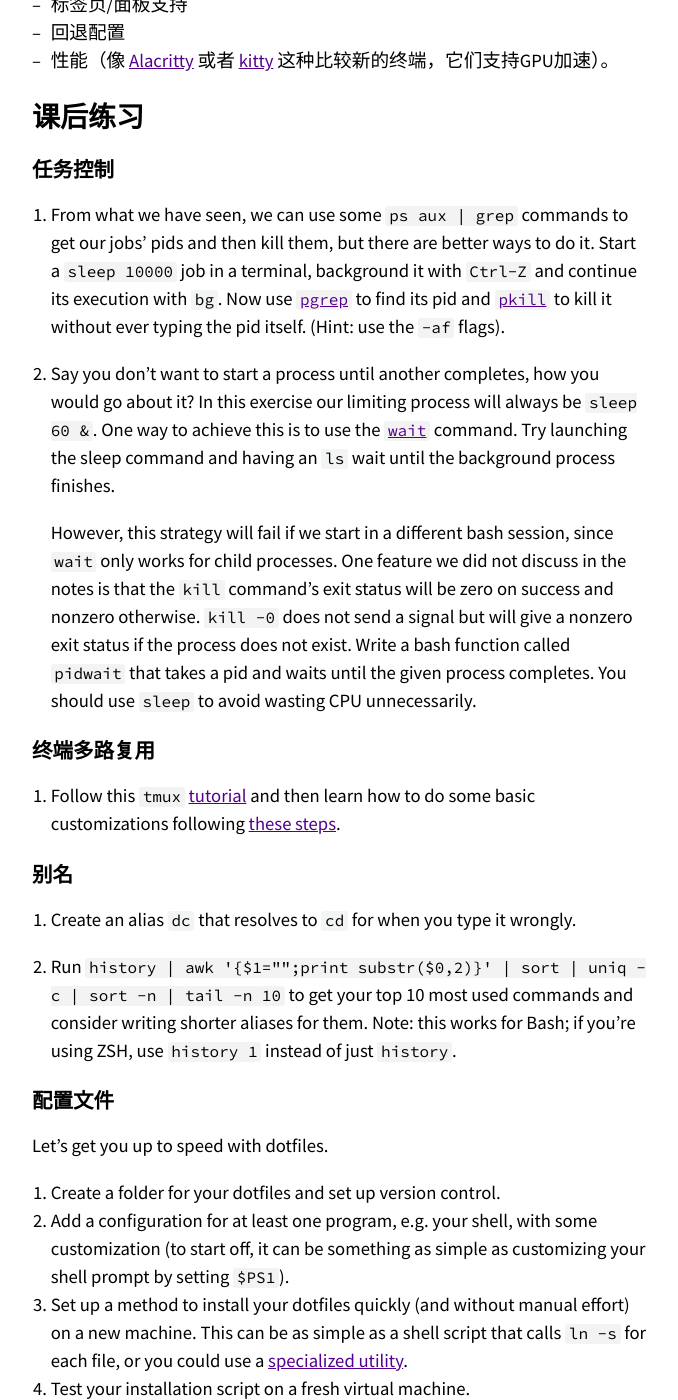
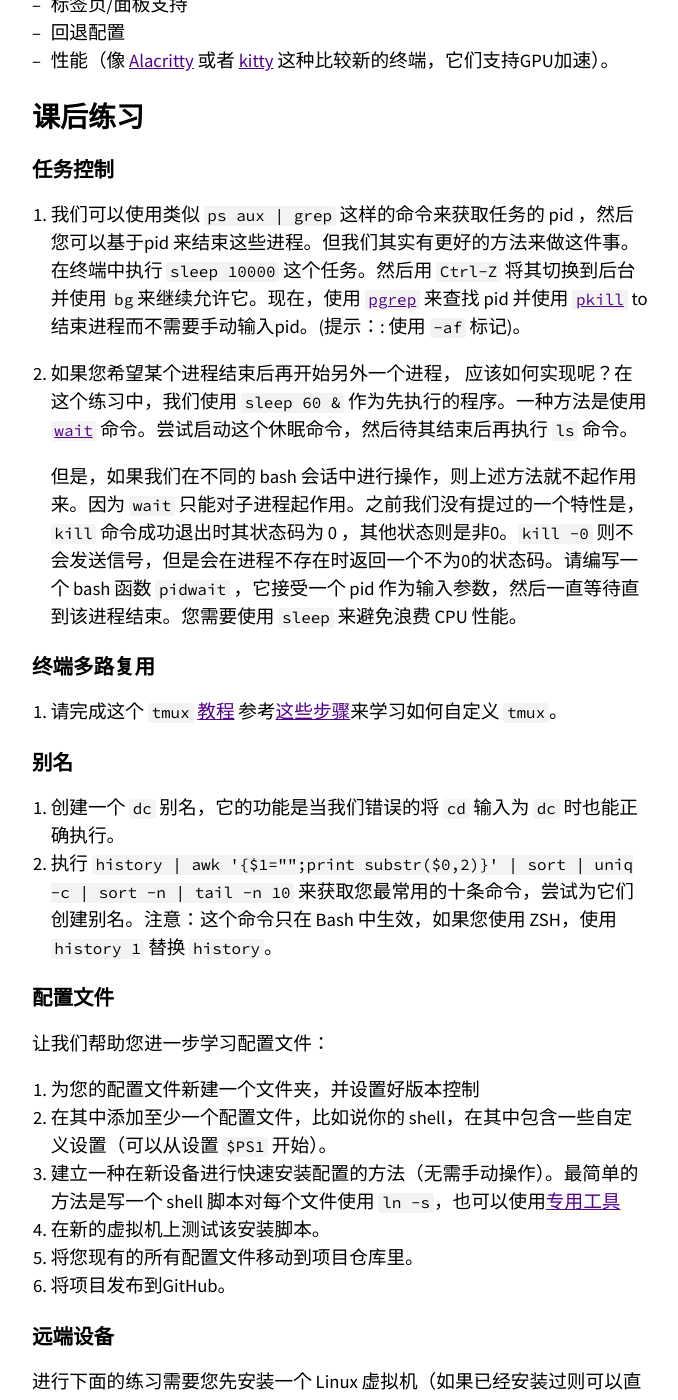
Before and after one commit to missing-semester-cn/missing-semester-cn.github.io, a Jekyll site: the page built from _2020/command-line.md, in a window 1280 px wide and 1400 px high, scrolled down 13518 px. Shown: the whole window, without its empty margins (300-978 px from the left). Built offline with Jekyll 4.4.1, drawn with Linux system fonts in a browser that asks for light colours; some of the changed text lies outside the part shown.

Commit message:
udate trans

````diff
--- a/_2020/command-line.md
+++ b/_2020/command-line.md
@@ -433,44 +433,40 @@
 
 ## 任务控制
 
-1. From what we have seen, we can use some `ps aux | grep` commands to get our jobs' pids and then kill them, but there are better ways to do it. Start a `sleep 10000` job in a terminal, background it with `Ctrl-Z` and continue its execution with `bg`. Now use [`pgrep`](http://man7.org/linux/man-pages/man1/pgrep.1.html) to find its pid and [`pkill`](http://man7.org/linux/man-pages/man1/pgrep.1.html) to kill it without ever typing the pid itself. (Hint: use the `-af` flags).
+1. 我们可以使用类似 `ps aux | grep` 这样的命令来获取任务的 pid ，然后您可以基于pid 来结束这些进程。但我们其实有更好的方法来做这件事。在终端中执行 `sleep 10000` 这个任务。然后用 `Ctrl-Z` 将其切换到后台并使用 `bg`来继续允许它。现在，使用 [`pgrep`](http://man7.org/linux/man-pages/man1/pgrep.1.html) 来查找 pid 并使用 [`pkill`](http://man7.org/linux/man-pages/man1/pgrep.1.html) to结束进程而不需要手动输入pid。(提示：: 使用 `-af` 标记)。
 
-1. Say you don't want to start a process until another completes, how you would go about it? In this exercise our limiting process will always be `sleep 60 &`.
-One way to achieve this is to use the [`wait`](http://man7.org/linux/man-pages/man1/wait.1p.html) command. Try launching the sleep command and having an `ls` wait until the background process finishes.
+2. 如果您希望某个进程结束后再开始另外一个进程， 应该如何实现呢？在这个练习中，我们使用 `sleep 60 &` 作为先执行的程序。一种方法是使用 [`wait`](http://man7.org/linux/man-pages/man1/wait.1p.html) 命令。尝试启动这个休眠命令，然后待其结束后再执行 `ls` 命令。
 
-    However, this strategy will fail if we start in a different bash session, since `wait` only works for child processes. One feature we did not discuss in the notes is that the `kill` command's exit status will be zero on success and nonzero otherwise. `kill -0` does not send a signal but will give a nonzero exit status if the process does not exist.
-    Write a bash function called `pidwait` that takes a pid and waits until the given process completes. You should use `sleep` to avoid wasting CPU unnecessarily.
+    但是，如果我们在不同的 bash 会话中进行操作，则上述方法就不起作用来。因为 `wait` 只能对子进程起作用。之前我们没有提过的一个特性是，`kill` 命令成功退出时其状态码为 0 ，其他状态则是非0。`kill -0` 则不会发送信号，但是会在进程不存在时返回一个不为0的状态码。请编写一个 bash 函数 `pidwait` ，它接受一个 pid 作为输入参数，然后一直等待直到该进程结束。您需要使用 `sleep` 来避免浪费 CPU 性能。
 
 ## 终端多路复用
 
-1. Follow this `tmux` [tutorial](https://www.hamvocke.com/blog/a-quick-and-easy-guide-to-tmux/) and then learn how to do some basic customizations following [these steps](https://www.hamvocke.com/blog/a-guide-to-customizing-your-tmux-conf/).
+1. 请完成这个 `tmux` [教程](https://www.hamvocke.com/blog/a-quick-and-easy-guide-to-tmux/) 参考[这些步骤](https://www.hamvocke.com/blog/a-guide-to-customizing-your-tmux-conf/)来学习如何自定义 `tmux`。
 
 ## 别名
 
-1. Create an alias `dc` that resolves to `cd` for when you type it wrongly.
-
-1.  Run `history | awk '{$1="";print substr($0,2)}' | sort | uniq -c | sort -n | tail -n 10`  to get your top 10 most used commands and consider writing shorter aliases for them. Note: this works for Bash; if you're using ZSH, use `history 1` instead of just `history`.
+1. 创建一个 `dc` 别名，它的功能是当我们错误的将 `cd` 输入为 `dc` 时也能正确执行。
+2.  执行 `history | awk '{$1="";print substr($0,2)}' | sort | uniq -c | sort -n | tail -n 10`  来获取您最常用的十条命令，尝试为它们创建别名。注意：这个命令只在 Bash 中生效，如果您使用 ZSH，使用`history 1` 替换 `history`。
 
 
 ## 配置文件
+让我们帮助您进一步学习配置文件：
 
-Let's get you up to speed with dotfiles.
-1. Create a folder for your dotfiles and set up version
-   control.
-1. Add a configuration for at least one program, e.g. your shell, with some
-   customization (to start off, it can be something as simple as customizing your shell prompt by setting `$PS1`).
-1. Set up a method to install your dotfiles quickly (and without manual effort) on a new machine. This can be as simple as a shell script that calls `ln -s` for each file, or you could use a [specialized
-   utility](https://dotfiles.github.io/utilities/).
-1. Test your installation script on a fresh virtual machine.
-1. Migrate all of your current tool configurations to your dotfiles repository.
-1. Publish your dotfiles on GitHub.
+1. 为您的配置文件新建一个文件夹，并设置好版本控制
+2. 在其中添加至少一个配置文件，比如说你的 shell，在其中包含一些自定义设置（可以从设置 `$PS1` 开始）。
+3. 建立一种在新设备进行快速安装配置的方法（无需手动操作）。最简单的方法是写一个 shell 脚本对每个文件使用 `ln -s`，也可以使用[专用工具](https://dotfiles.github.io/utilities/)
+4. 在新的虚拟机上测试该安装脚本。
+5. 将您现有的所有配置文件移动到项目仓库里。
+6. 将项目发布到GitHub。
+
+
 
 ## 远端设备
 
-Install a Linux virtual machine (or use an already existing one) for this exercise. If you are not familiar with virtual machines check out [this](https://hibbard.eu/install-ubuntu-virtual-box/) tutorial for installing one.
+进行下面的练习需要您先安装一个 Linux 虚拟机（如果已经安装过则可以直接使用），如果您对虚拟机尚不熟悉，可以参考[这篇教程](https://hibbard.eu/install-ubuntu-virtual-box/) 来进行安装。
 
-1. Go to `~/.ssh/` and check if you have a pair of SSH keys there. If not, generate them with `ssh-keygen -o -a 100 -t ed25519`. It is recommended that you use a password and use `ssh-agent` , more info [here](https://www.ssh.com/ssh/agent).
-1. Edit `.ssh/config` to have an entry as follows
+1. 前往 `~/.ssh/` 并查看是否已经存在 SSH 密钥对。如果不存在，请使用`ssh-keygen -o -a 100 -t ed25519`来创建一个。建议为密钥设置密码然后使用`ssh-agent`，更多信息可以参考 [这里](https://www.ssh.com/ssh/agent)；
+2. 在`.ssh/config`加入下面内容：
 
 ```bash
 Host vm
@@ -479,8 +475,8 @@
     IdentityFile ~/.ssh/id_ed25519
     LocalForward 9999 localhost:8888
 ```
-1. Use `ssh-copy-id vm` to copy your ssh key to the server.
-1. Start a webserver in your VM by executing `python -m http.server 8888`. Access the VM webserver by navigating to `http://localhost:9999` in your machine.
-1. Edit your SSH server config by doing  `sudo vim /etc/ssh/sshd_config` and disable password authentication by editing the value of `PasswordAuthentication`. Disable root login by editing the value of `PermitRootLogin`. Restart the `ssh` service with `sudo service sshd restart`. Try sshing in again.
-1. (Challenge) Install [`mosh`](https://mosh.org/) in the VM and establish a connection. Then disconnect the network adapter of the server/VM. Can mosh properly recover from it?
-1. (Challenge) Look into what the `-N` and `-f` flags do in `ssh` and figure out what a command to achieve background port forwarding.
+1. 使用 `ssh-copy-id vm` 将您的 ssh 密钥拷贝到服务器。
+2. 使用`python -m http.server 8888` 在您的虚拟机中启动一个 Web 服务器并通过本机的`http://localhost:9999` 访问虚拟机上的 Web 服务器
+3. 使用`sudo vim /etc/ssh/sshd_config` 编辑 SSH 服务器配置，通过修改`PasswordAuthentication`的值来禁用密码验证。通过修改`PermitRootLogin`的值来禁用 root 登陆。然后使用`sudo service sshd restart`重启 `ssh` 服务器，然后重新尝试。
+4. (附加题) 在虚拟机中安装 [`mosh`](https://mosh.org/) 并启动连接。然后断开服务器/虚拟机的网络适配器。mosh可以恢复连接吗？
+5. (附加题) 查看`ssh`的`-N` 和 `-f` 选项的作用，找出在后台进行端口转发的命令是什么？
````
